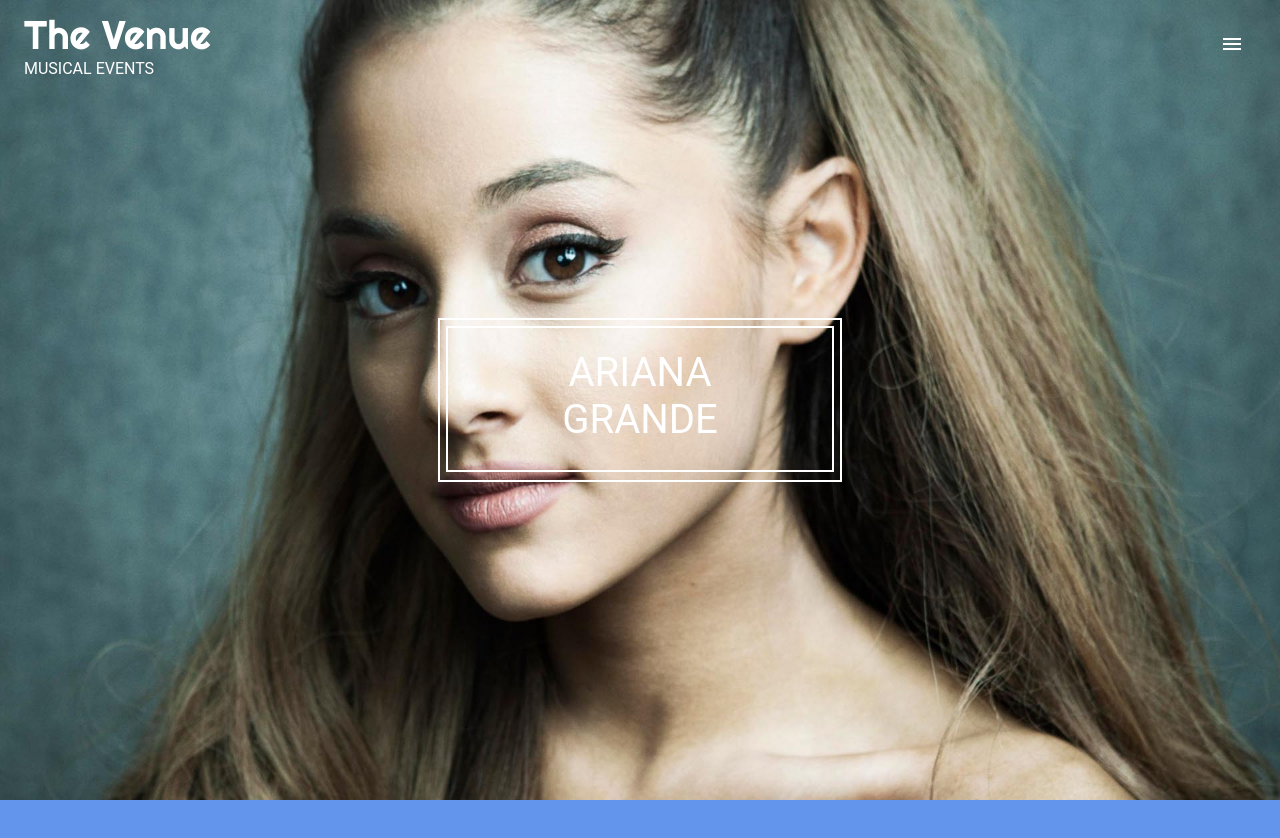
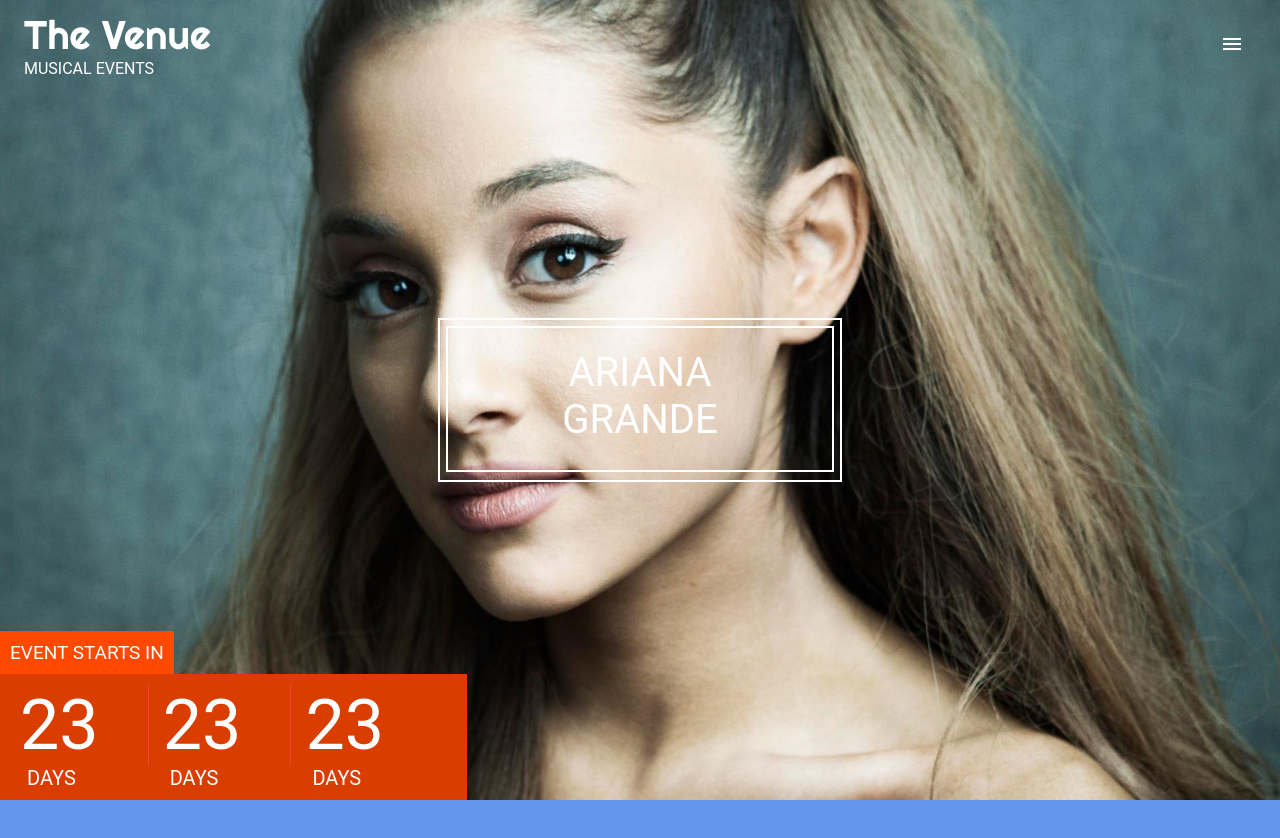
Before and after one commit to anuragmy/react-show, a React (Create React App) app: page / in a window 1280 px wide. Shown: the top 838 px of the page. Built offline with nearby package versions, Linux system fonts and the light colour scheme; the HTML template or start-up script is replaced by a standard one.

Commit message:
slider bounced in added

```diff
--- a/src/components/featured/Carrousel.js
+++ b/src/components/featured/Carrousel.js
@@ -8,7 +8,7 @@
   const settings = {
     infinite: true,
     autoplay: true,
-    speed: 500,
+    speed: 20,
     dots: false
   };
 
--- /dev/null
+++ b/src/components/featured/Timeuntil.js
@@ -0,0 +1,32 @@
+import React, { Component } from "react";
+import Slide from "react-reveal/Slide";
+
+class Timeuntil extends Component {
+  render() {
+    return (
+      <Slide left delay={100}>
+        <div>
+          <div className="countdown_wrapper">
+            <div className="countdown_top">Event Starts In</div>
+            <div className="countdown_bottom">
+              <div className="countdown_item">
+                <div className="countdown_time">23</div>
+                <div className="countdown_tag">Days</div>
+              </div>
+              <div className="countdown_item">
+                <div className="countdown_time">23</div>
+                <div className="countdown_tag">Days</div>
+              </div>
+              <div className="countdown_item">
+                <div className="countdown_time">23</div>
+                <div className="countdown_tag">Days</div>
+              </div>
+            </div>
+          </div>
+        </div>
+      </Slide>
+    );
+  }
+}
+
+export default Timeuntil;
--- a/src/components/featured/index.js
+++ b/src/components/featured/index.js
@@ -1,5 +1,6 @@
 import React from "react";
 import Carrousel from "./Carrousel";
+import Timeuntil from "./Timeuntil";
 
 const Featured = () => {
   return (
@@ -12,6 +13,7 @@
       <div className="artist_name">
         <div className="wrapper">Ariana Grande</div>
       </div>
+      <Timeuntil />
     </div>
   );
 };
```
